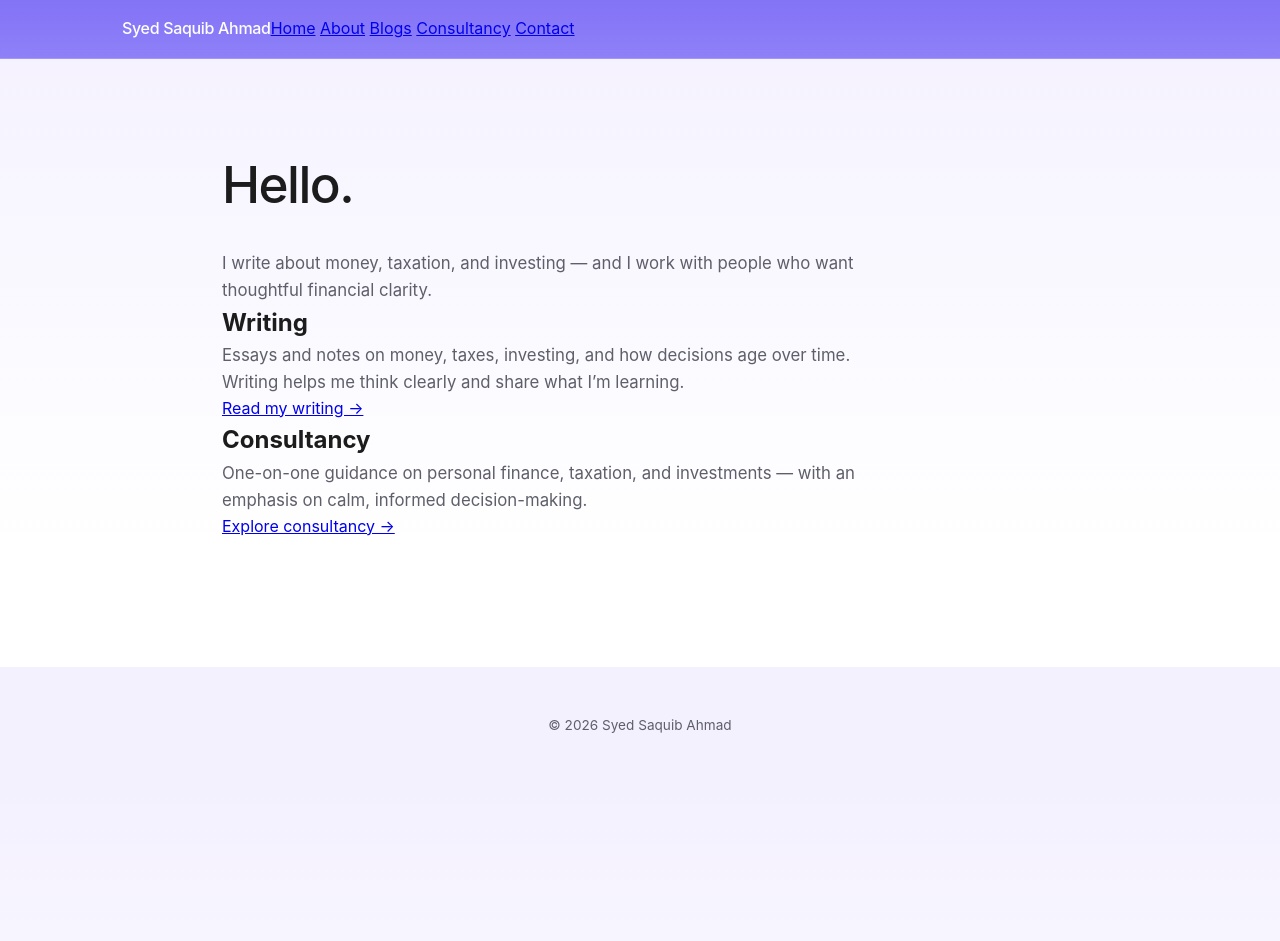
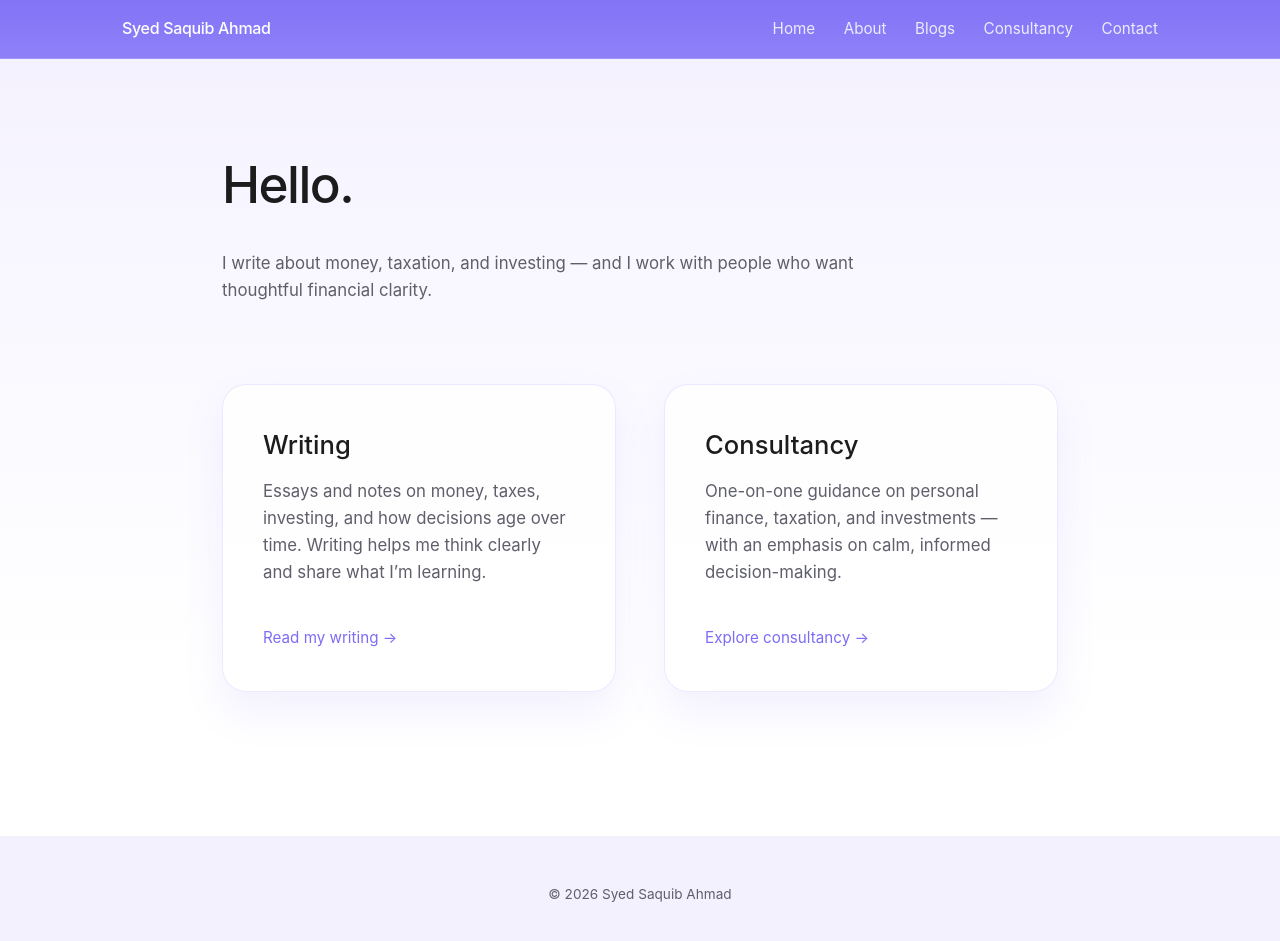
Before and after one commit to saquibahmad1234/syedsaquibahmad, a Jekyll site: the page built from index.html, in a window 1280 px wide and 953 px high. Shown: the top 941 px of the window. Built offline with Jekyll 4.4.1, drawn with Linux system fonts in a browser that asks for light colours.

Commit message:
Update style.css

```diff
--- a/assets/css/style.css
+++ b/assets/css/style.css
@@ -1,4 +1,7 @@
-/* Global design system */
+/* =========================
+   Design System
+   ========================= */
+
 :root {
   --purple-main: #7c6cf6;
   --purple-soft: #f4f1ff;
@@ -7,10 +10,18 @@
   --white: #ffffff;
 }
 
+/* =========================
+   Reset & Base
+   ========================= */
+
 * {
   margin: 0;
   padding: 0;
   box-sizing: border-box;
+}
+
+html {
+  scroll-behavior: smooth;
 }
 
 body {
@@ -19,14 +30,13 @@ body {
   color: var(--text-dark);
   line-height: 1.6;
   -webkit-font-smoothing: antialiased;
+  padding-top: 80px; /* space for fixed header */
 }
 
-body {
-  padding-top: 80px; /* height of header */
-}
+/* =========================
+   Header & Navigation
+   ========================= */
 
-
-/* Header */
 header {
   position: fixed;
   top: 0;
@@ -42,13 +52,13 @@ header {
   z-index: 10000;
 }
 
-
 nav {
   max-width: 1100px;
   margin: auto;
   padding: 1rem 2rem;
   display: flex;
   align-items: center;
+  justify-content: space-between;
 }
 
 nav strong {
@@ -57,12 +67,30 @@ nav strong {
   letter-spacing: -0.02em;
 }
 
-/* Layout */
+.nav-links a {
+  margin-left: 1.5rem;
+  text-decoration: none;
+  color: rgba(255,255,255,0.85);
+  font-size: 0.95rem;
+}
+
+.nav-links a:hover {
+  color: #ffffff;
+}
+
+/* =========================
+   Main Layout
+   ========================= */
+
 main {
   max-width: 900px;
   margin: auto;
   padding: 4rem 2rem;
 }
+
+/* =========================
+   Typography
+   ========================= */
 
 h1 {
   font-size: clamp(2.4rem, 4vw, 3.4rem);
@@ -71,23 +99,57 @@ h1 {
   margin-bottom: 1.5rem;
 }
 
+h2 {
+  font-size: 1.6rem;
+  font-weight: 500;
+  margin-bottom: 0.8rem;
+}
+
 p {
   font-size: 1.05rem;
   color: var(--text-muted);
-  max-width: 640px;
+  max-width: 680px;
+  margin-bottom: 1.5rem;
 }
 
-/* Footer */
-footer {
-  margin-top: 4rem;
-  padding: 3rem 2rem;
-  text-align: center;
-  font-size: 0.85rem;
-  color: var(--text-muted);
-  background: var(--purple-soft);
+blockquote {
+  margin: 2.5rem 0;
+  padding-left: 1.5rem;
+  border-left: 3px solid var(--purple-main);
+  font-size: 1.15rem;
+  color: var(--text-dark);
 }
 
-/* About Section photo */
+/* =========================
+   Home Page
+   ========================= */
+
+.hero {
+  margin-bottom: 5rem;
+}
+
+.split {
+  display: grid;
+  grid-template-columns: repeat(auto-fit, minmax(260px, 1fr));
+  gap: 3rem;
+}
+
+.card {
+  padding: 2.5rem;
+  background: rgba(255,255,255,0.75);
+  border-radius: 24px;
+  border: 1px solid rgba(124,108,246,0.15);
+  box-shadow: 0 20px 40px rgba(124,108,246,0.1);
+}
+
+.link {
+  display: inline-block;
+  margin-top: 1rem;
+  color: var(--purple-main);
+  text-decoration: none;
+  font-size: 0.95rem;
+}
+
 /* =========================
    About Page
    ========================= */
@@ -97,54 +159,106 @@ footer {
   grid-template-columns: 1.2fr 0.8fr;
   gap: 3rem;
   align-items: center;
-  margin-top: 3rem;
+  margin-bottom: 3rem;
 }
 
 .about-photo img {
   width: 100%;
   border-radius: 24px;
   object-fit: cover;
-  box-shadow: 0 30px 60px rgba(124, 108, 246, 0.25);
+  box-shadow: 0 30px 60px rgba(124,108,246,0.25);
 }
 
-/* Quote styling */
-blockquote {
-  margin: 2.5rem 0;
-  padding-left: 1.5rem;
-  border-left: 3px solid var(--purple-main);
-  font-size: 1.15rem;
-  color: var(--text-dark);
+/* =========================
+   Blogs Page
+   ========================= */
+
+.intro {
+  margin-bottom: 3rem;
 }
 
-/* Mobile */
-@media (max-width: 768px) {
-  .about-hero {
-    grid-template-columns: 1fr;
-  }
+.posts-grid {
+  display: grid;
+  grid-template-columns: repeat(auto-fit, minmax(280px, 1fr));
+  gap: 2.5rem;
 }
 
-/* top spacing for posts layout*/
-/* Post layout spacing */
+.post-card {
+  background: rgba(255,255,255,0.75);
+  border-radius: 20px;
+  border: 1px solid rgba(124,108,246,0.15);
+  box-shadow: 0 20px 40px rgba(124,108,246,0.1);
+  transition: transform 0.35s ease, box-shadow 0.35s ease;
+}
+
+.post-card a {
+  display: block;
+  padding: 2rem;
+  text-decoration: none;
+  color: inherit;
+}
+
+.post-card:hover {
+  transform: translateY(-6px) scale(1.03);
+  box-shadow: 0 30px 60px rgba(124,108,246,0.2);
+}
+
+.meta {
+  font-size: 0.85rem;
+  color: var(--text-muted);
+  margin-bottom: 0.8rem;
+}
+
+/* =========================
+   Blog Post Page
+   ========================= */
+
 .post {
   max-width: 720px;
   margin: auto;
-  padding-top: 6rem; /* prevents overlap with sticky header */
-}
-
-h1, h2, h3 {
-  scroll-margin-top: 100px;
-}
-
-
-.post-header h1 {
-  scroll-margin-top: 6rem; /* fixes anchor / scroll issues */
 }
 
 .post-header {
   margin-bottom: 3rem;
 }
 
-.post-content {
-  position: relative;
-  z-index: 1;
+.post-content p {
+  margin-bottom: 1.6rem;
 }
+
+/* =========================
+   Footer
+   ========================= */
+
+footer {
+  margin-top: 5rem;
+  padding: 3rem 2rem;
+  text-align: center;
+  font-size: 0.85rem;
+  color: var(--text-muted);
+  background: var(--purple-soft);
+}
+
+/* =========================
+   Mobile
+   ========================= */
+
+@media (max-width: 768px) {
+  .about-hero {
+    grid-template-columns: 1fr;
+  }
+
+  nav {
+    flex-direction: column;
+    align-items: flex-start;
+  }
+
+  .nav-links {
+    margin-top: 0.8rem;
+  }
+
+  .nav-links a {
+    margin-left: 0;
+    margin-right: 1rem;
+  }
+}
```
